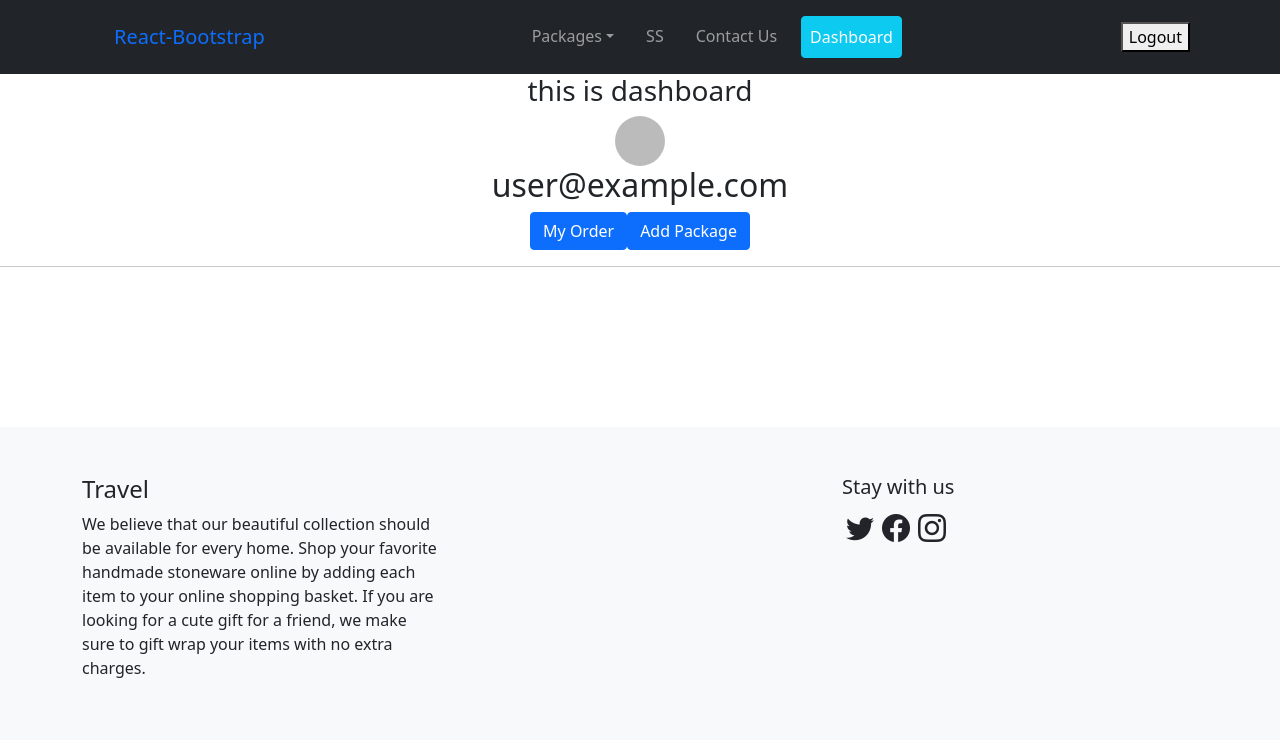
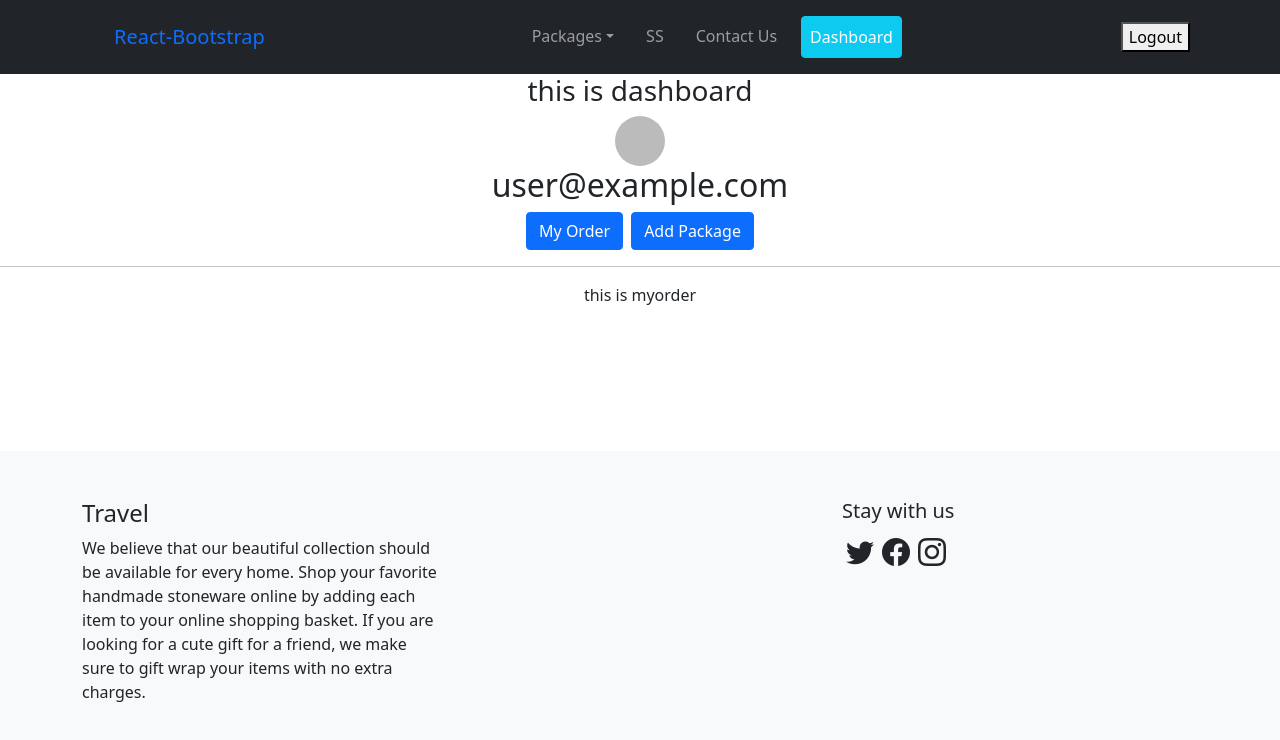
Before and after one commit to obaidulnasir/tour-demo, a React (Create React App) app: page /dashboard in a window 1280 px wide. Shown: the top 740 px of the page. Built offline with nearby package versions, Linux system fonts and the light colour scheme; no server answers; sample sign-in values are in the browser's storage.

Commit message:
route match added

```diff
--- a/src/components/Dashboard/AddPackage/AddPackage.js
+++ b/src/components/Dashboard/AddPackage/AddPackage.js
@@ -3,7 +3,7 @@ import React from 'react';
 const AddPackage = () => {
     return (
         <div>
-
+            <h3>Add Package</h3>
         </div>
     );
 };
--- a/src/components/Dashboard/Dashboard.js
+++ b/src/components/Dashboard/Dashboard.js
@@ -1,8 +1,12 @@
 import React from 'react';
 import "./Dashboard.css"
 import useAuth from '../../hook/useAuth';
+import { Switch, Route, Link, useRouteMatch } from "react-router-dom";
+import MyOrder from './MyOrder/MyOrder';
+import AddPackage from './AddPackage/AddPackage';
 
 const Dashboard = () => {
+    const { path, url } = useRouteMatch();
     const { user } = useAuth();
     return (
         <div>
@@ -14,11 +18,25 @@ const Dashboard = () => {
                 </div>
                 <div>
                     <div className="d-grid gap-2 d-md-block">
-                        <button className="btn btn-primary" type="button">My Order</button>
-                        <button className="btn btn-primary" type="button">Add Package</button>
+                        <Link to={`${url}`}>
+                            <button className="btn btn-primary mx-1" type="button">My Order</button>
+                        </Link>
+                        <Link to={`${url}/addPackage`}>
+                            <button className="btn btn-primary mx-1" type="button">Add Package</button>
+                        </Link>
                     </div>
                 </div>
                 <hr />
+                <div>
+                    <Switch>
+                        <Route exact path={path}>
+                            <MyOrder></MyOrder>
+                        </Route>
+                        <Route exact path={`${path}/addPackage`}>
+                            <AddPackage></AddPackage>
+                        </Route>
+                    </Switch>
+                </div>
 
 
                 <br /><br /><br /><br /><br /><br />
```
